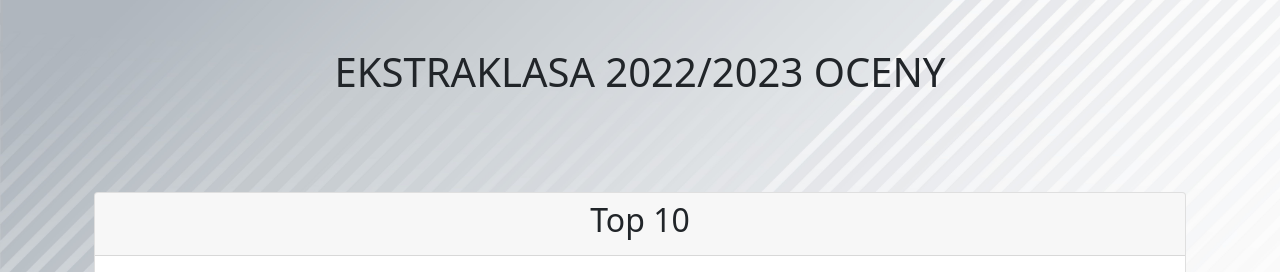
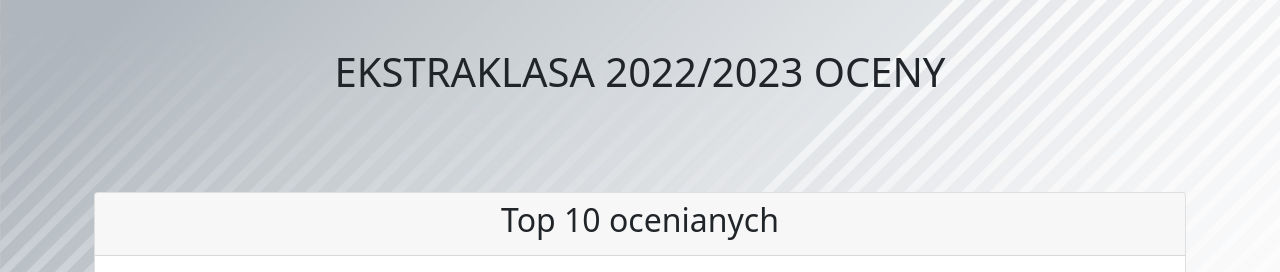
Before and after one commit to barrakz/Football-League, a Flask app: page / in a window 1280 px wide. Shown: the part 56-328 px from the top of the page. Run offline with Flask 3, Linux system fonts and the light colour scheme; some libraries are stand-ins or nearby versions.

Commit message:
rename top 10

```diff
--- a/website/templates/home.html
+++ b/website/templates/home.html
@@ -32,7 +32,7 @@
 
     <div class="card my-5">
         <div class="card-header">
-            <h2 class="text-center">Top 10</h2>
+            <h2 class="text-center">Top 10 ocenianych</h2>
         </div>
         <div class="card-body">
             <table class="table">
```
